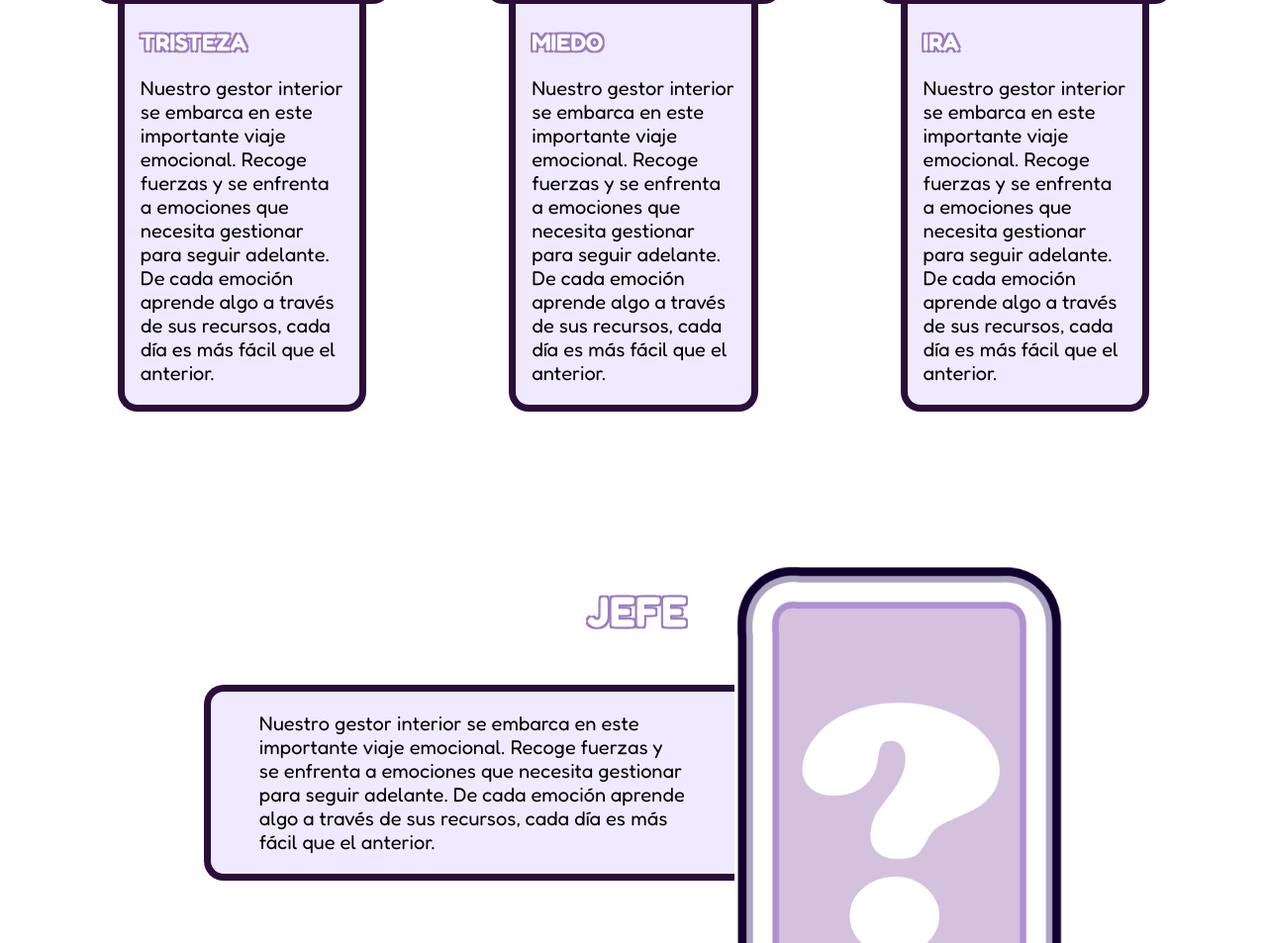
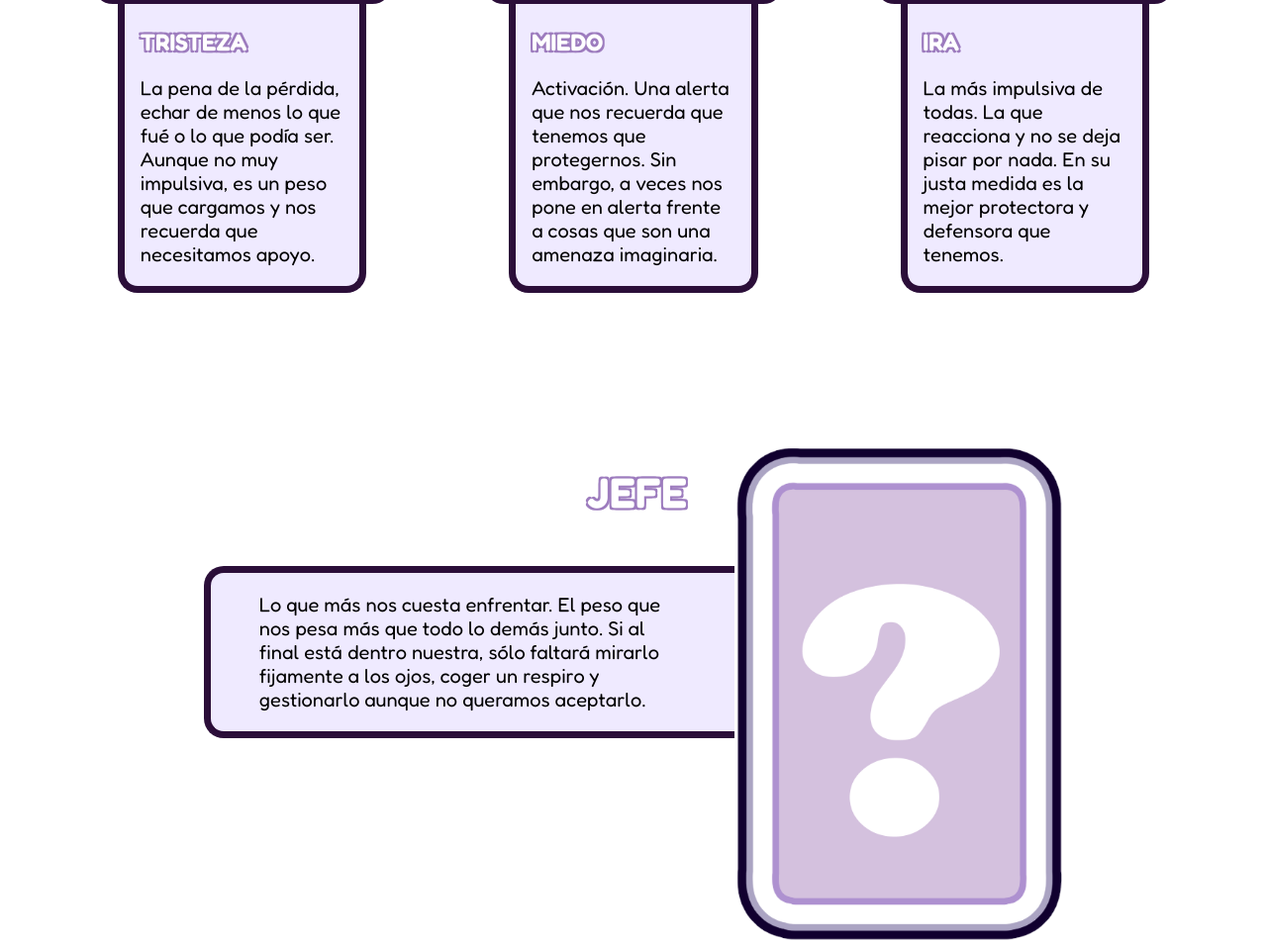
Before and after one commit to Raime6/EmotioWeb, a plain HTML site: page mundo.html in a window 1280 px wide. Shown: the part 2258-3211 px from the top of the page at 99% size. Drawn offline with Linux system fonts and the light colour scheme.

Commit message:
Textos Emociones y Jefe
que estaban puestos el texto dle prota

```diff
--- a/mundo.html
+++ b/mundo.html
@@ -87,7 +87,8 @@
                         TRISTEZA
                     </h1>
                     <p class="character-description">
-                        Nuestro gestor interior se embarca en este importante viaje emocional. Recoge fuerzas y se enfrenta a emociones que necesita gestionar para seguir adelante. De cada emoción aprende algo a través de sus recursos, cada día es más fácil que el anterior.
+                        La pena de la pérdida, echar de menos lo que fué o lo que podía ser.
+                        Aunque no muy impulsiva, es un peso que cargamos y nos recuerda que necesitamos apoyo.
                     </p>
                 </div>
             </div>
@@ -100,7 +101,8 @@
                         MIEDO
                     </h1>
                     <p class="character-description">
-                        Nuestro gestor interior se embarca en este importante viaje emocional. Recoge fuerzas y se enfrenta a emociones que necesita gestionar para seguir adelante. De cada emoción aprende algo a través de sus recursos, cada día es más fácil que el anterior.
+                        Activación. Una alerta que nos recuerda que tenemos que protegernos.
+                        Sin embargo, a veces nos pone en alerta frente a cosas que son una amenaza imaginaria.
                     </p>
                 </div>
             </div>
@@ -113,7 +115,8 @@
                         IRA
                     </h1>
                     <p class="character-description">
-                        Nuestro gestor interior se embarca en este importante viaje emocional. Recoge fuerzas y se enfrenta a emociones que necesita gestionar para seguir adelante. De cada emoción aprende algo a través de sus recursos, cada día es más fácil que el anterior.
+                        La más impulsiva de todas. La que reacciona y no se deja pisar por nada.
+                        En su justa medida es la mejor protectora y defensora que tenemos.
                     </p>
                 </div>
             </div>
@@ -130,7 +133,8 @@
                 </h1>
                 <div class="boss-description-container">
                     <p class="boss-description">
-                        Nuestro gestor interior se embarca en este importante viaje emocional. Recoge fuerzas y se enfrenta a emociones que necesita gestionar para seguir adelante. De cada emoción aprende algo a través de sus recursos, cada día es más fácil que el anterior.
+                        Lo que más nos cuesta enfrentar. El peso que nos pesa más que todo lo demás junto.
+                        Si al final está dentro nuestra, sólo faltará mirarlo fijamente a los ojos, coger un respiro y gestionarlo aunque no queramos aceptarlo.
                     </p>
                 </div>
             </div>
```
